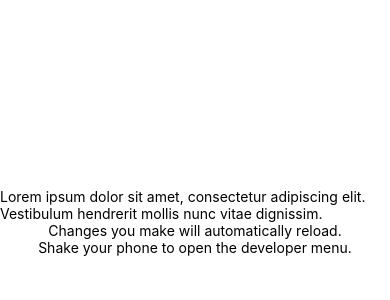
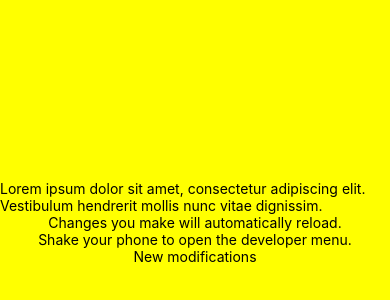
Before and after one commit to alvaropaco/react-match-boilerplate, a React Native app: screen / in a window 390 px wide. Shown: the part 200-500 px from the top of the page. Built offline with nearby package versions, Linux system fonts and the light colour scheme.

Commit message:
Cor de fundo e novo texto

```diff
--- a/App.js
+++ b/App.js
@@ -8,6 +8,7 @@ export default class App extends React.Component {
         <Text>Lorem ipsum dolor sit amet, consectetur adipiscing elit. Vestibulum hendrerit mollis nunc vitae dignissim.</Text>
         <Text>Changes you make will automatically reload.</Text>
         <Text>Shake your phone to open the developer menu.</Text>
+		<Text>New modifications</Text>
       </View>
     );
   }
@@ -16,7 +17,7 @@ export default class App extends React.Component {
 const styles = StyleSheet.create({
   container: {
     flex: 1,
-    backgroundColor: '#fff',
+    backgroundColor: '#ffff00',
     alignItems: 'center',
     justifyContent: 'center',
   },
```
